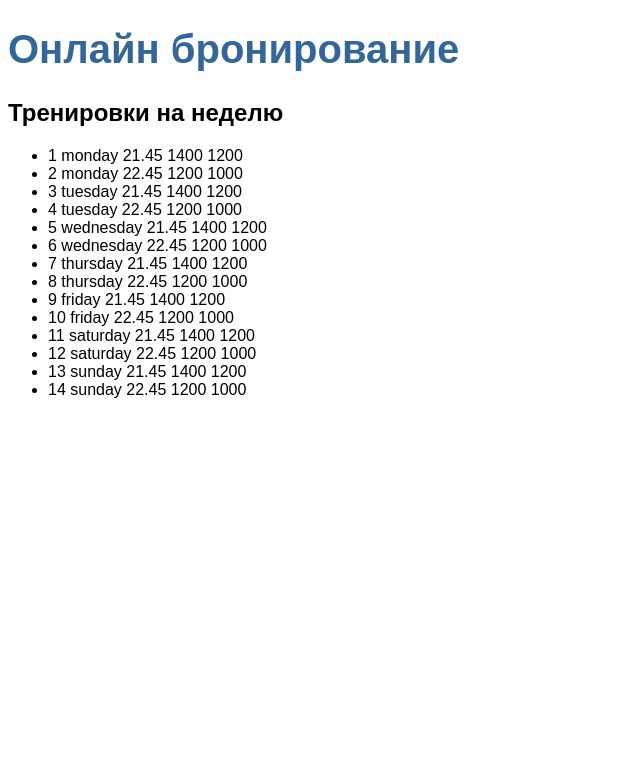
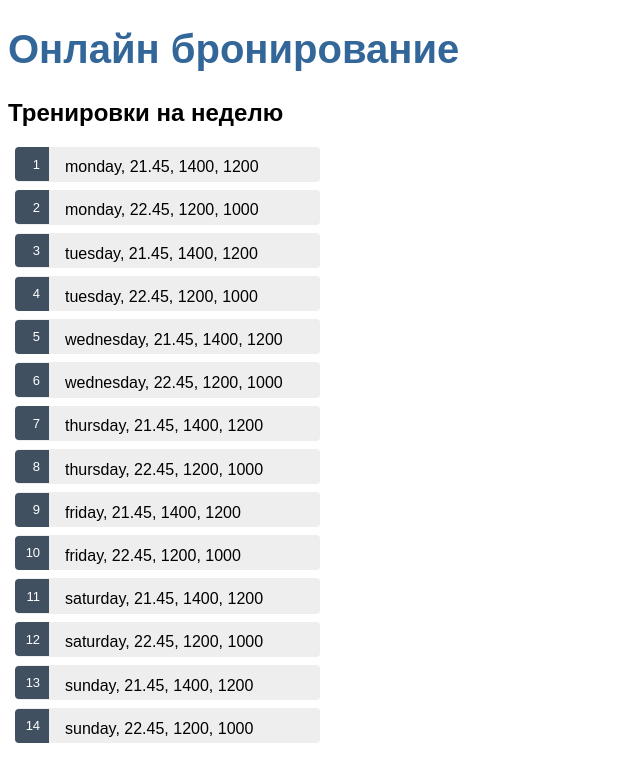
Before and after one commit to ElizavetaCode/online_booking, an Angular app: page / in a window 1280 px wide. Shown: the top 782 px of the page, without its empty margins (0-640 px from the left). Built offline with nearby package versions, Linux system fonts and the light colour scheme.

Commit message:
Add sltyle and click

```diff
--- a/src/app/tranings-list/tranings-list.component.css
+++ b/src/app/tranings-list/tranings-list.component.css
@@ -0,0 +1,73 @@
+/* HeroesComponent's private CSS styles */
+.traningsforweek {
+    margin: 0 0 2em 0;
+    list-style-type: none;
+    padding: 0;
+    width: 20em;
+  }
+  .traningsforweek li {
+    position: relative;
+    cursor: pointer;
+    background-color: #EEE;
+    margin: .5em;
+    padding: .3em 0;
+    height: 1.6em;
+    border-radius: 4px;
+  }
+
+  .traningsforweek li:hover {
+    color: #607D8B;
+    background-color: #DDD;
+    left: .1em;
+  }
+
+  .traningsforweek a {
+    color: #333;
+    text-decoration: none;
+    position: relative;
+    display: block;
+    width: 250px;
+  }
+
+  .traningsforweek a:hover {
+    color:#607D8B;
+  }
+
+  .traningsforweek .badge {
+    display: inline-block;
+    font-size: small;
+    color: white;
+    padding: 0.8em 0.7em 0 0.7em;
+    background-color:#405061;
+    line-height: 1em;
+    position: relative;
+    left: -1px;
+    top: -4px;
+    height: 1.8em;
+    min-width: 16px;
+    text-align: right;
+    margin-right: .8em;
+    border-radius: 4px 0 0 4px;
+  }
+
+  button {
+    background-color: #eee;
+    border: none;
+    padding: 5px 10px;
+    border-radius: 4px;
+    cursor: pointer;
+    cursor: hand;
+    font-family: Arial;
+  }
+
+  button:hover {
+    background-color: #cfd8dc;
+  }
+
+  button.delete {
+    position: relative;
+    left: 194px;
+    top: -32px;
+    background-color: gray !important;
+    color: white;
+  }
--- a/src/app/tranings-list/tranings-list.component.html
+++ b/src/app/tranings-list/tranings-list.component.html
@@ -1,8 +1,8 @@
 <h2>Тренировки на неделю</h2>
-<ul>
-  <li *ngFor="let traningtype of traningsforweek">
-    <span>{{traningtype.id}}
-    {{traningtype.dayofweek}} {{traningtype.time}}
-    {{traningtype.priceSingle}}  {{traningtype.priceMulti}}</span>
+<ul class="traningsforweek">
+  <li *ngFor="let traningtype of traningsforweek"  (click)="onSelect(traningtype)">
+    <span class="badge">{{traningtype.id}}</span>
+    {{traningtype.dayofweek}}, {{traningtype.time}},
+    {{traningtype.priceSingle}}, {{traningtype.priceMulti}}
   </li>
 </ul>
```
